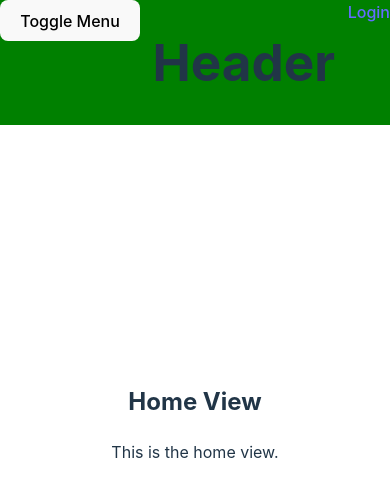
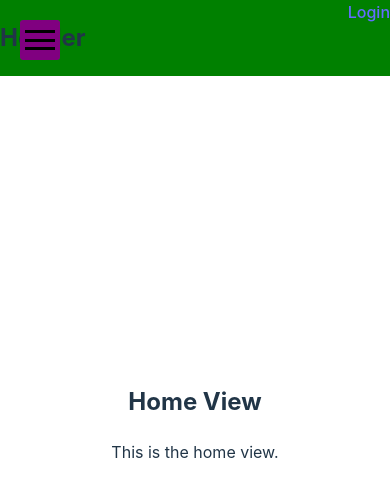
Before and after one commit to InternetKungen/Coffee_Shop, a React (Vite) app: page /login in a window 390 px wide. Shown: the top 496 px of the page. Built offline with nearby package versions, Linux system fonts and the light colour scheme; no server answers.

Commit message:
Somewhat working hamburger menu

```diff
--- a/src/components/Header/Header.tsx
+++ b/src/components/Header/Header.tsx
@@ -8,7 +8,7 @@ const Header: React.FC = () => {
   return (
     <header>
       <NavMenu />
-      <h1>Header</h1>
+      <h2>Header</h2>
       <Login />
     </header>
   );
--- a/src/components/NavMenu/NavMenu.module.css
+++ b/src/components/NavMenu/NavMenu.module.css
@@ -0,0 +1,85 @@
+:root {
+    --menu-width: 300px;
+}
+
+nav {
+    background: blue;
+    position: fixed;
+    left: 0;
+    top: 0;
+    width: var(--menu-width);
+    height: 100%;
+    transition: transform 0.2s ease;
+    transform: translateX(-100%);
+    z-index: 1;
+}
+
+nav.open {
+    transform: translateX(0);
+}
+
+ul {
+    list-style-type: none;
+    justify-content: center;
+    margin-left: -60px;
+}
+
+.nav-menu-header {
+    display: flex;
+    flex-direction: row;
+    justify-content: space-between;
+    background: yellow;
+}
+
+.nav-menu-header>p {
+    color: green;
+    margin-left: 80px;
+}
+
+.hamburger-menu {
+    margin-top: 20px;
+    margin-left: 20px;
+    display: flex;
+    flex-direction: column;
+    justify-content: space-between;
+    width: 30px;
+    height: 20px;
+    padding-top: 10px;
+    padding-bottom: 10px;
+    padding-left: 5px;
+    padding-right: 5px;
+    cursor: pointer;
+    background: purple;
+    border-radius: 3px;
+    position: fixed;
+    left: var(--menu-width);
+    top: 0;
+    transition: all 0.2s ease;
+}
+
+.hamburger-menu.open {
+    left: 0px; /*fick inte till det att få knappen att vara position: fixed, så den animeras till att vara på plats :P*/
+}
+
+.line {
+width: 93%;
+height: 3px;
+padding-left: 2px;
+background-color: #000;
+transition: all 0.2s ease;
+}
+
+.hamburger-menu.open .line:nth-child(1) {
+    transform: rotate(45deg) translate(5px, 5px);
+    margin-top: 3px;
+}
+
+.hamburger-menu.open .line:nth-child(2) {
+    opacity: 0;
+    width: 0;
+    margin: 0 auto;
+}
+
+.hamburger-menu.open .line:nth-child(3) {
+    transform: rotate(-45deg) translate(5px, -5px);
+}
--- a/src/components/NavMenu/NavMenu.tsx
+++ b/src/components/NavMenu/NavMenu.tsx
@@ -1,6 +1,7 @@
+//NavMenu.tsx
 import React, { useState } from 'react';
 import { Link } from 'react-router-dom';
-import './NavMenu.module.css';
+import styles from './NavMenu.module.css';
 
 const NavMenu: React.FC = () => {
     const [isOpen, setIsOpen] = useState(false);
@@ -10,8 +11,16 @@ const NavMenu: React.FC = () => {
     };
 
     return (
-        <nav>
-            <button onClick={toggleMenu}>Toggle Menu</button>
+        <nav className={isOpen ? styles.open : ''}>
+            <div className={isOpen ? styles['hamburger-menu'] + ' ' + styles.open : styles['hamburger-menu']} onClick={toggleMenu}>
+                <div className={styles.line}></div>
+                <div className={styles.line}></div>
+                <div className={styles.line}></div>
+            </div>
+            <div className={styles['nav-menu-header']}>
+                <p>Coffe Palace</p>
+                <button>🔍</button>
+            </div>
             {isOpen && (
                 <ul>
                     <li>
```
